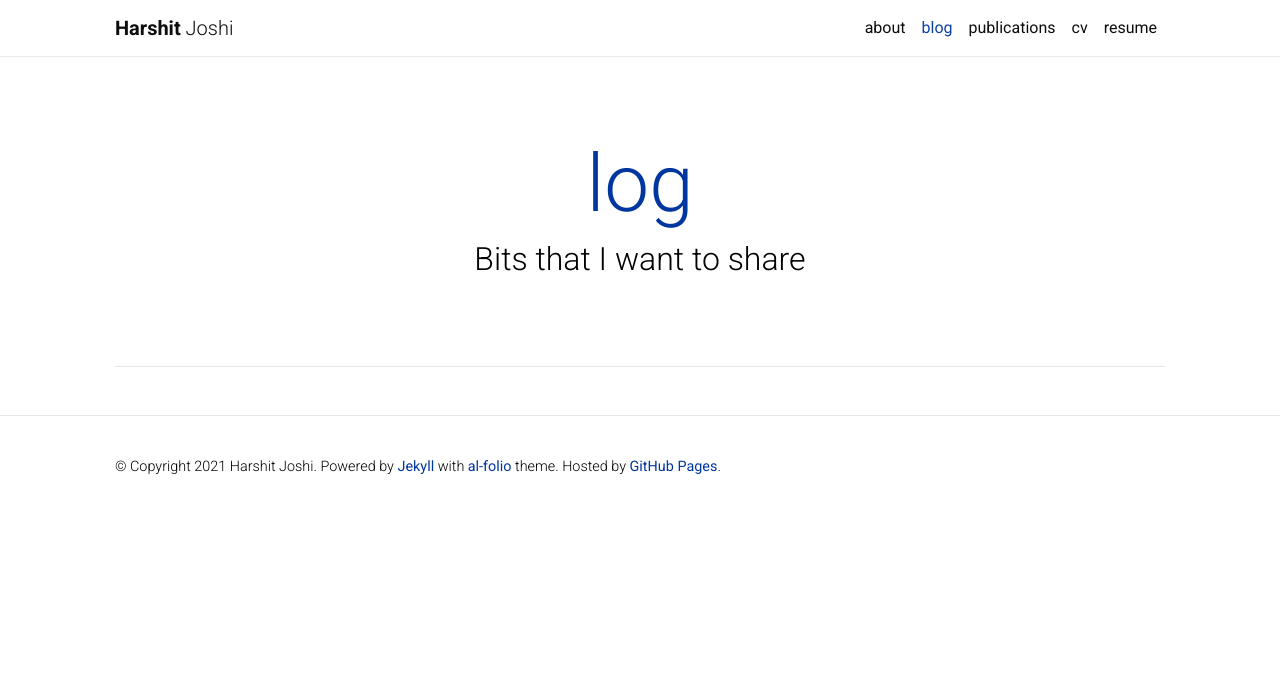
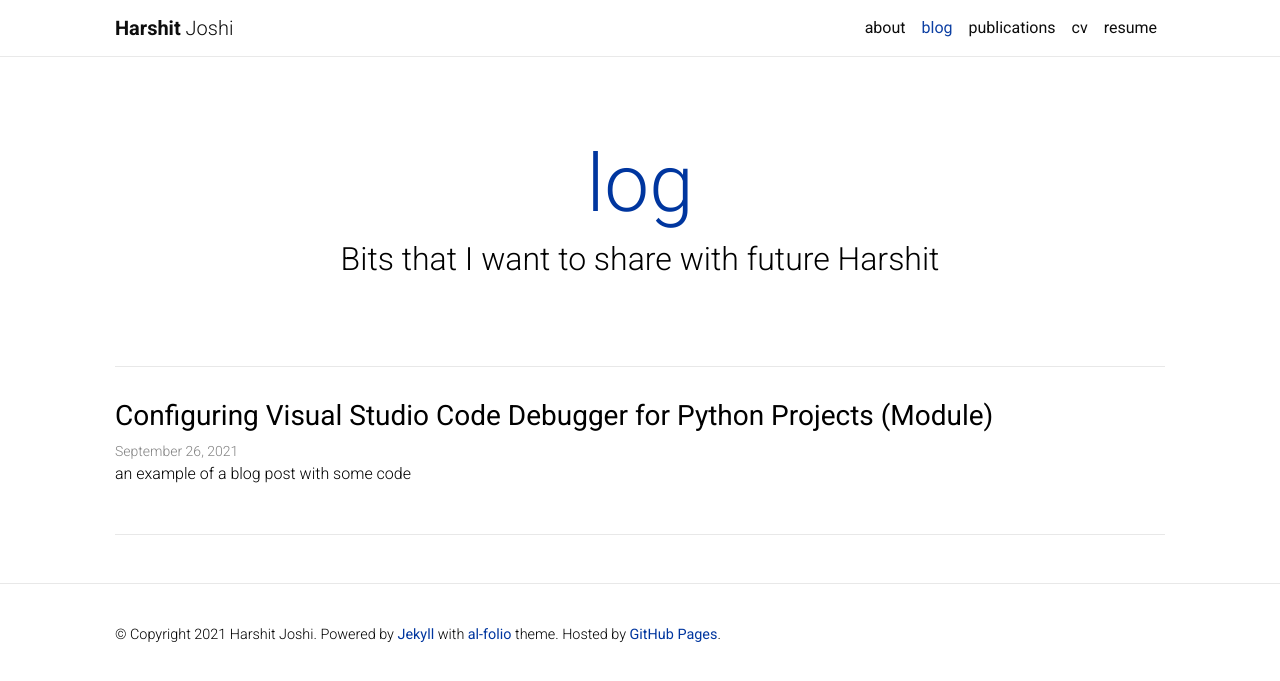
Before and after one commit to duskybomb/duskybomb.github.io, a Jekyll site: the page built from blog/index.html, in a window 1280 px wide. Shown: the top 681 px of the page. Built offline with Jekyll 4.4.1, drawn with Linux system fonts in a browser that asks for light colours; nearby versions of some CDN libraries; the list of posts is cut into pages by our own code; a style sheet for code colours, icons or effects is not loaded; some of the changed lines change nothing that is shown.

Commit message:
vs debugger blog

```diff
--- a/_config.yml
+++ b/_config.yml
@@ -67,7 +67,7 @@ panelbear_analytics: XXXXXXXXX # panelbear analytics site ID
 # -----------------------------------------------------------------------------
 
 blog_name: log  # your blog must have a name for it to show up in the nav bar
-blog_description: Bits that I want to share
+blog_description: Bits that I want to share with future Harshit
 permalink: /blog/:year/:title/
 
 # Pagination
--- /dev/null
+++ b/_posts/2021-09-26-vscode_debugger.md
@@ -0,0 +1,64 @@
+---
+layout: post
+title: Configuring Visual Studio Code Debugger for Python Projects (Module)
+date: 2021-09-26 07:35:00
+description: an example of a blog post with some code
+---
+A year back, I switched to VS Code from PyCharm as my daily IDE. PyCharm is highly optimized and feature-rich for Python projects, but it comes at a cost. Initially, I was using the education edition. But now that I had to work on something which could help me pay my bills, I was hunting for alternatives.
+
+Tbh, there weren’t many choices, and vs code lacked out-of-the-box support for python.
+I tried Vim for a month but soon realized that it wouldn’t cut it for me.
+Although Vim is absolutely incredible, I had a hard time working on big projects with multitudes of files and configurations.
+The learning curve was just too steep for me.
+However, I loved Vim bindings.
+Now, even my gnome shortcuts are Vim-based (at the time of writing, I am using Zorin OS).
+
+Owing to peer pressure, I started using vscode and haven’t looked back since (I will tell you the reasons some other day).
+I use Vim bindings for navigation and simple text manipulation but use Ctrl with native vs code shortcuts.
+
+Cutting the story short, I had to debug a python library with a command-line interface (e.g., [pySceneDetect](https://github.com/Breakthrough/PySceneDetect)). However, I had absolutely no idea what was that weird launch.json file. What settings do I need to use? There were just too many things going on.
+But after a lot of googling, searching up, and trying out different settings, I finally found my treasure.
+
+{% highlight json linenos %}
+{
+    "version": "0.2.0",
+    "configurations": [
+        {
+            "name": "<setting-name>",
+            "type": "python",
+            "request": "launch",
+            "program": "<path-to-entry-point>",
+            "console": "integratedTerminal",
+            "cwd": "<path-from-where-you-want-to-execute-the-file>",
+            "args": [
+                "<command-line-arguments-as-list>",
+                "<arg1>",
+                "<arg2>"
+            ]
+        },
+    ]
+}
+{% endhighlight %}
+A reason why I am putting this out there is that I don't remember this configuration. When I switch my system, then I have to spend another 2 hours looking up for it. So, Harshit, thank me later when you read this!
+
+Here is one of the most common configurations I use:
+
+{% highlight json linenos %}
+{
+    "version": "0.2.0",
+    "configurations": [
+        {
+            "name": "package-debugger",
+            "type": "python",
+            "request": "launch",
+            "program": "${workspaceRoot}/package/main.py",
+            "console": "integratedTerminal",
+            "cwd": "${workspaceRoot}",
+            "args": [
+                "--config",
+                "config-you-df.json",
+            ]
+        },
+    ]
+}
+{% endhighlight %}
```
